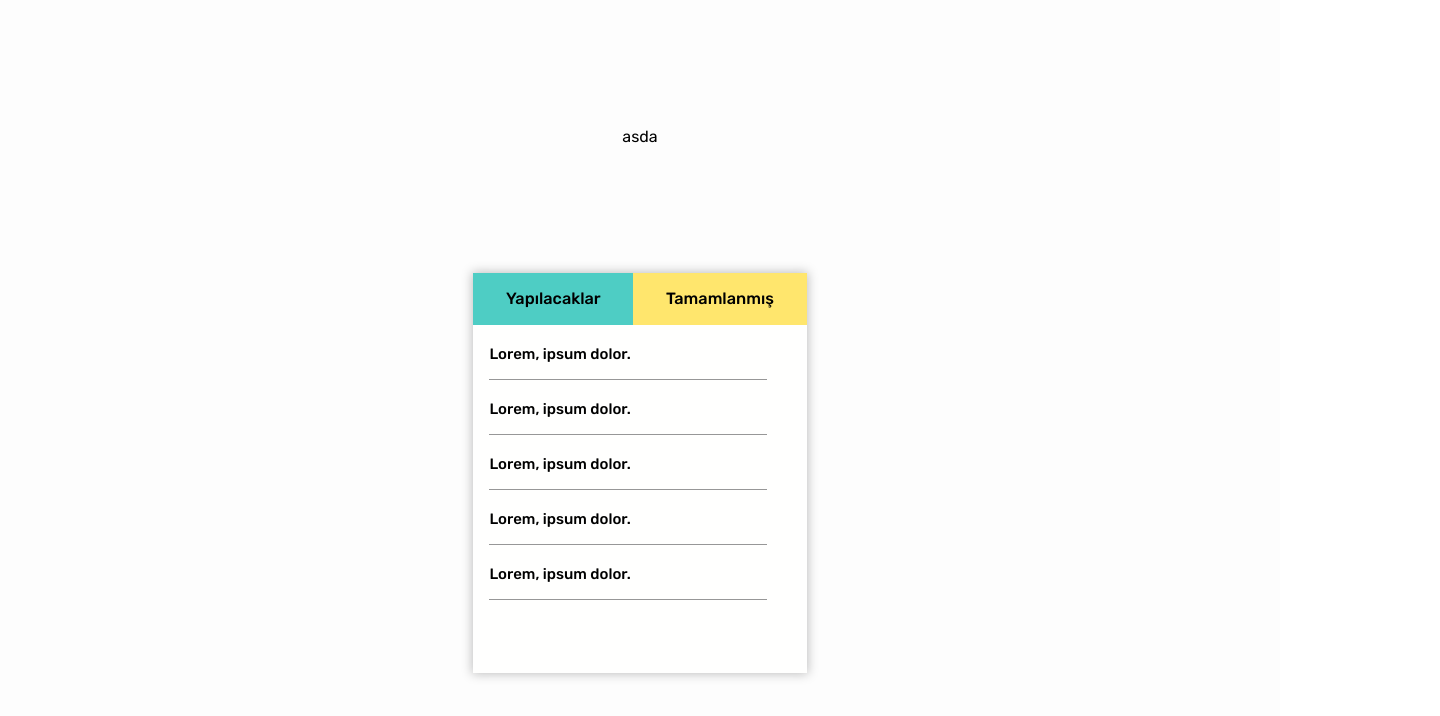
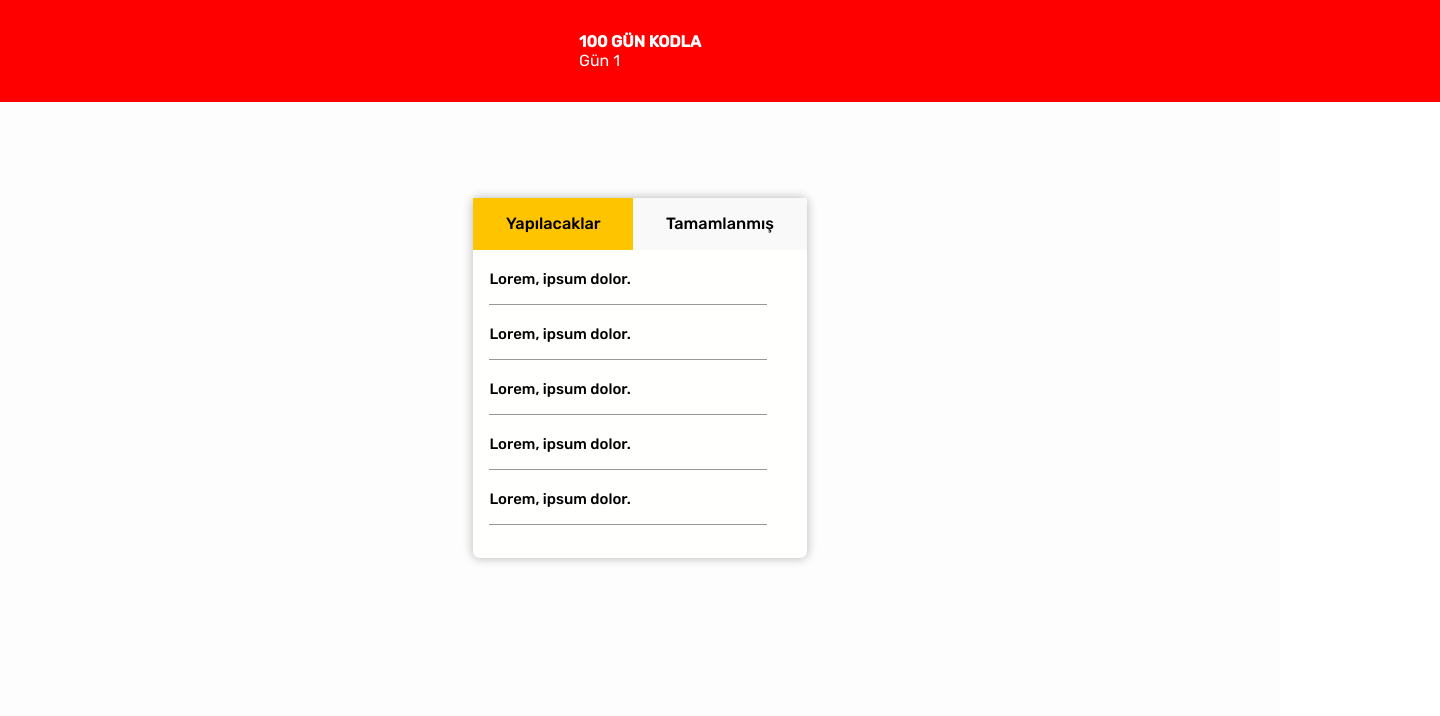
Before and after one commit to aniler0/todo, a React (Create React App) app: page /main in a window 1280 px wide. Shown: the top 716 px of the page, 1440 px wide, since content can reach past the window. Built offline with nearby package versions, Linux system fonts and the light colour scheme.

Commit message:
some fix

```diff
--- a/src/components/Tabs.jsx
+++ b/src/components/Tabs.jsx
@@ -1,14 +1,41 @@
-import React from "react";
+import React, { useRef, useState } from "react";
 import { Link } from "react-router-dom";
 import "../styles/main.css";
 const Tabs = () => {
+  const refDo = useRef();
+  const refDone = useRef();
+  const [active, setActive] = useState(true);
+
+  const button1 = () => {
+    refDone.current.className = `button`;
+    if (active === true) {
+      refDo.current.className = `button active`;
+    }
+  };
+  const button2 = () => {
+    refDo.current.className = `button`;
+    if (active === true) {
+      refDone.current.className = `button active`;
+    }
+  };
+
   return (
     <div>
       <div className="tabs">
-        <Link className="button active" to="/main">
+        <Link
+          ref={refDo}
+          onClick={button1}
+          className={`button active ${active}`}
+          to="/main"
+        >
           Yapılacaklar
         </Link>
-        <Link className="button" to="/main/completed">
+        <Link
+          ref={refDone}
+          onClick={button2}
+          className="button"
+          to="/main/completed"
+        >
           Tamamlanmış
         </Link>
       </div>
--- a/src/components/TaskList.jsx
+++ b/src/components/TaskList.jsx
@@ -1,5 +1,4 @@
 import React from "react";
-
 import "../styles/main.css";
 
 const TaskList = () => {
--- /dev/null
+++ b/src/components/TopBar.jsx
@@ -0,0 +1,13 @@
+import React from "react";
+import "../styles/main.css";
+import { dateValue } from "../utils/Date";
+const TopBar = () => {
+  return (
+    <>
+      <h1>100 GÜN KODLA</h1>
+      <p>Gün 1</p>
+    </>
+  );
+};
+
+export default TopBar;
--- a/src/pages/Main.jsx
+++ b/src/pages/Main.jsx
@@ -1,22 +1,18 @@
 import React from "react";
-import { Link } from "react-router-dom";
+import { NavLink } from "react-router-dom";
 import { BrowserRouter as Switch, Route } from "react-router-dom";
 import Tabs from "../components/Tabs";
 import Completed from "../pages/Completed";
 import TaskList from "../components/TaskList";
 import "../styles/main.css";
+import TopBar from "../components/TopBar";
 
 const Main = () => {
-  let date = new Date();
-  let dateValue = {
-    day: date.getDate(),
-    month: date.getMonth(),
-    year: date.getFullYear(),
-  };
-  const { day, month, year } = dateValue;
   return (
     <div className="main">
-      <div>asda</div>
+      <div className="top-bar">
+        <TopBar />
+      </div>
       <div className="todo">
         <Tabs />
         <Route path="/main" exact component={TaskList} />
--- a/src/styles/login.css
+++ b/src/styles/login.css
@@ -10,9 +10,9 @@
   background: rgb(255, 231, 0);
   background: linear-gradient(
     90deg,
-    rgba(255, 231, 0, 1) 0%,
-    rgba(250, 247, 0, 1) 50%,
-    rgba(255, 231, 0, 1) 100%
+    rgb(255, 145, 0) 0%,
+    rgb(255, 210, 64) 50%,
+    rgb(255, 234, 47) 100%
   );
   margin-bottom: 10px;
   padding-bottom: 3em;
@@ -43,7 +43,7 @@ input[type="password"] {
   background: rgb(255, 231, 0);
   background: linear-gradient(
     90deg,
-    rgb(255, 238, 84) 0%,
+    rgb(255, 146, 43) 0%,
     rgb(255, 225, 0) 100%
   );
   font-family: "Rubik", sans-serif;
--- a/src/styles/main.css
+++ b/src/styles/main.css
@@ -1,14 +1,24 @@
 .main {
   display: flex;
   align-items: center;
-  justify-content: space-evenly;
   flex-direction: column;
-  height: 100vh;
+  height: 90vh;
   background-color: #fdfdfd;
 }
+.top-bar {
+  display: grid;
+  justify-content: center;
+  position: sticky;
+  padding: 2em 10em;
+  color: rgb(255, 255, 255);
+  width: 100%;
+  background-color: #ff0000;
+}
 .todo {
+  margin-top: 6rem;
+  border-radius: 2%;
   height: 50%;
-  max-width: 70%;
+  max-width: 80%;
   background-color: #fffffe;
   box-shadow: 0px 0px 10px 1px rgb(191, 191, 191);
 }
@@ -22,14 +32,14 @@
   color: black;
   font-weight: 500;
   font-size: calc(0.4vw + 0.7rem);
-  background-color: #ffe66d;
+  background-color: #f9f9f9;
   padding: 1em 2em;
   border: none;
   outline: none;
   cursor: pointer;
 }
-.tabs .button.active {
-  background-color: #4ecdc4;
+.tabs .active {
+  background-color: #ffc400;
   border: none;
   outline: none;
   cursor: pointer;
--- /dev/null
+++ b/src/utils/Date.js
@@ -0,0 +1,8 @@
+let date = new Date();
+
+
+export let dateValue = {
+    day: date.getDate(),
+    month: date.getMonth(),
+    year: date.getFullYear(),
+};
```
